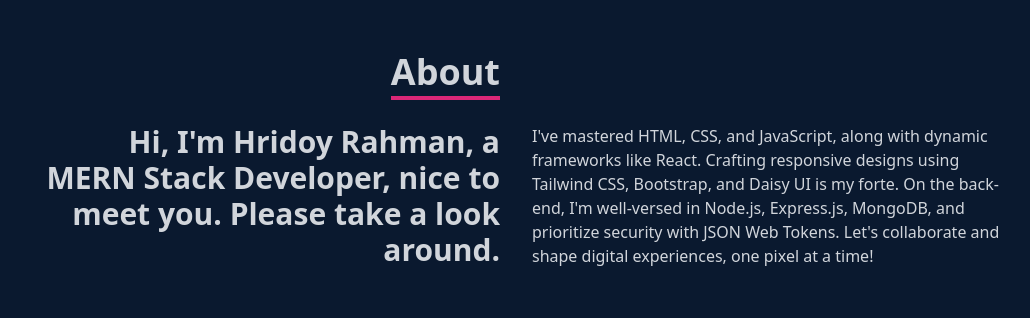
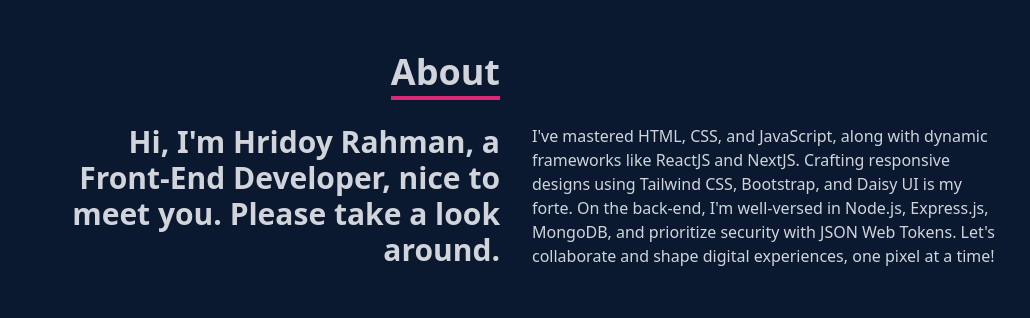
Before and after one commit to Hridoy-Rahman/MyPortfolio, a React (Create React App) app: page / in a window 1280 px wide. Shown: the part 1040-1358 px from the top of the page, without its empty margins (124-1154 px from the left). Built offline with nearby package versions, Linux system fonts and the light colour scheme.

Commit message:
Update About.jsx

```diff
--- a/src/Components/About.jsx
+++ b/src/Components/About.jsx
@@ -14,10 +14,10 @@ const About = () => {
           </div>
           <div className='max-w-[1000px] w-full grid sm:grid-cols-2 gap-8 px-4'>
             <div className='sm:text-right text-3xl font-bold'>
-              <p>Hi, I'm Hridoy Rahman, a MERN Stack Developer, nice to meet you. Please take a look around.</p>
+              <p>Hi, I'm Hridoy Rahman, a Front-End Developer, nice to meet you. Please take a look around.</p>
             </div>
             <div>
-              <p> I've mastered HTML, CSS, and JavaScript, along with dynamic frameworks like React. Crafting responsive designs using Tailwind CSS, Bootstrap, and Daisy UI is my forte. On the back-end, I'm well-versed in Node.js, Express.js, MongoDB, and prioritize security with JSON Web Tokens. Let's collaborate and shape digital experiences, one pixel at a time!</p>
+              <p> I've mastered HTML, CSS, and JavaScript, along with dynamic frameworks like ReactJS and NextJS. Crafting responsive designs using Tailwind CSS, Bootstrap, and Daisy UI is my forte. On the back-end, I'm well-versed in Node.js, Express.js, MongoDB, and prioritize security with JSON Web Tokens. Let's collaborate and shape digital experiences, one pixel at a time!</p>
             </div>
           </div>
       </div>
```
